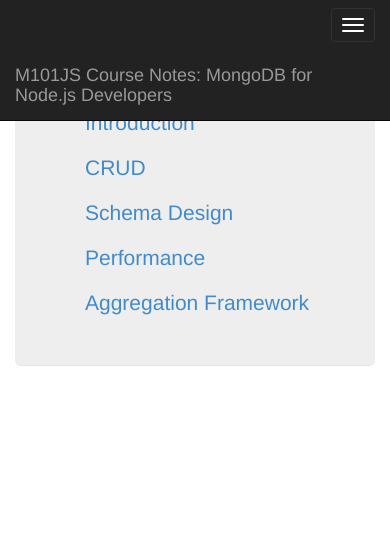
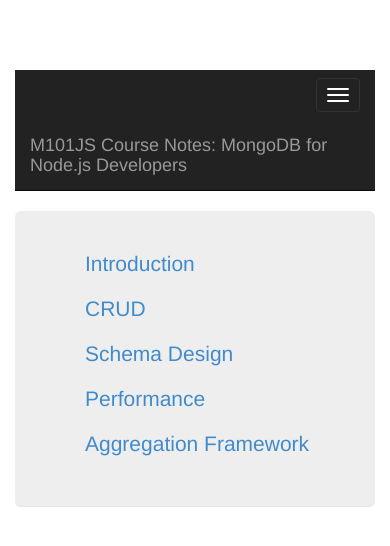
Before and after one commit to danielabar/m101js, a plain HTML site: page index.html in a window 390 px wide. Drawn offline with Linux system fonts and the light colour scheme.

Commit message:
fix navbr for mobile

```diff
--- a/index.html
+++ b/index.html
@@ -1,4 +1,4 @@
-<!doctype html><!--[if lt IE 7]>      <html class="no-js lt-ie9 lt-ie8 lt-ie7"> <![endif]--><!--[if IE 7]>         <html class="no-js lt-ie9 lt-ie8"> <![endif]--><!--[if IE 8]>         <html class="no-js lt-ie9"> <![endif]--><!--[if gt IE 8]><!--><html class="no-js"><!--<![endif]--><head><meta charset="utf-8"><meta http-equiv="X-UA-Compatible" content="IE=edge"><title>Student Notes for M101JS: MongoDB for Node.js Developers</title><meta name="description" content=""><meta name="viewport" content="width=device-width"><!-- Place favicon.ico and apple-touch-icon.png in the root directory --><link rel="shortcut icon" type="image/png" href="m101js.ico"><link rel="stylesheet" href="styles/1d7769e0.vendor.css"><link rel="stylesheet" href="styles/a5bcebc6.main.css"><body ng-app="m101jsApp"><!--[if lt IE 7]>
+<!doctype html><!--[if lt IE 7]>      <html class="no-js lt-ie9 lt-ie8 lt-ie7"> <![endif]--><!--[if IE 7]>         <html class="no-js lt-ie9 lt-ie8"> <![endif]--><!--[if IE 8]>         <html class="no-js lt-ie9"> <![endif]--><!--[if gt IE 8]><!--><html class="no-js"><!--<![endif]--><head><meta charset="utf-8"><meta http-equiv="X-UA-Compatible" content="IE=edge"><title>Student Notes for M101JS: MongoDB for Node.js Developers</title><meta name="description" content=""><meta name="viewport" content="width=device-width"><!-- Place favicon.ico and apple-touch-icon.png in the root directory --><link rel="shortcut icon" type="image/png" href="m101js.ico"><link rel="stylesheet" href="styles/1d7769e0.vendor.css"><link rel="stylesheet" href="styles/7a846531.main.css"><body ng-app="m101jsApp"><!--[if lt IE 7]>
       <p class="browsehappy">You are using an <strong>outdated</strong> browser. Please <a href="http://browsehappy.com/">upgrade your browser</a> to improve your experience.</p>
     <![endif]--><!-- Add your site or application content here --><div class="container"><div ng-controller="NavbarCtrl"><ng-include src="'views/navbar.html'"></ng-include></div><ng-view></ng-view></div><!-- Google Analytics: change UA-XXXXX-X to be your site's ID --><script>(function(i,s,o,g,r,a,m){i['GoogleAnalyticsObject']=r;i[r]=i[r]||function(){
        (i[r].q=i[r].q||[]).push(arguments)},i[r].l=1*new Date();a=s.createElement(o),
```
Also changed, not shown: styles/7a846531.main.css (added, +1 -0 lines), styles/a5bcebc6.main.css (deleted, +0 -1 lines).
